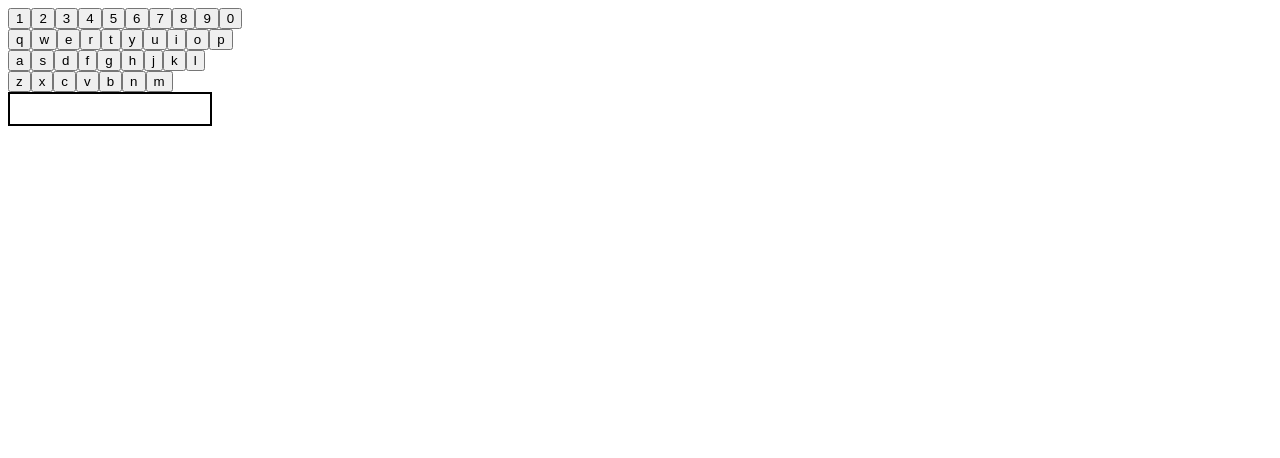
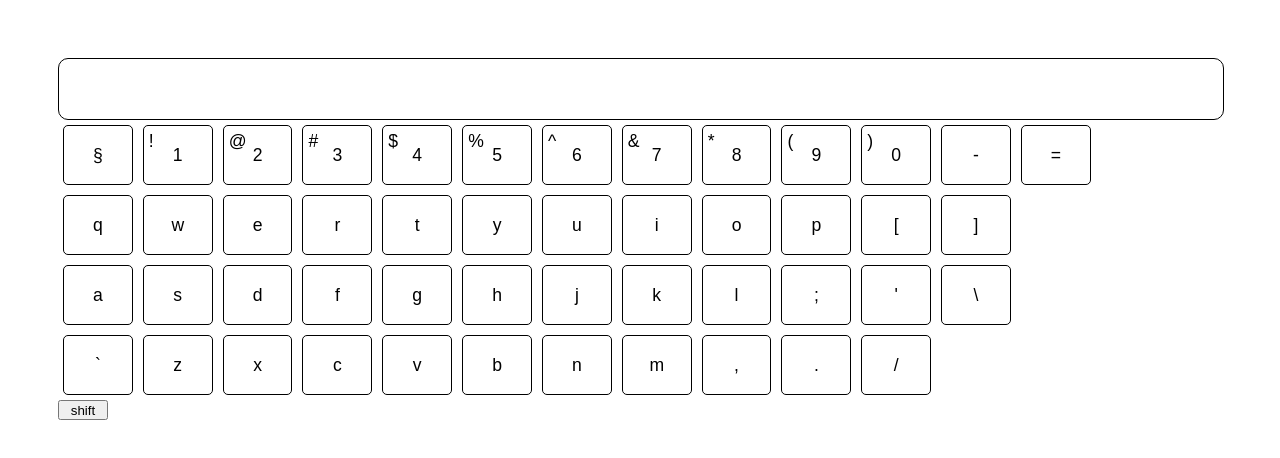
Before and after one commit to poplyq/virtual-keyboard, a plain HTML site: page index.html in a window 1280 px wide. Drawn offline with Linux system fonts and the light colour scheme.

Commit message:
feat: add special buttons and sum stiles, relize keypress logic

```diff
--- a/app.js
+++ b/app.js
@@ -1,16 +1,66 @@
 const keyboardContainer = document.createElement('div');
-
 keyboardContainer.classList.add('keyboard-container');
 
 const keyboardKeys = [
-  ['1', '2', '3', '4', '5', '6', '7', '8', '9', '0'],
-  ['q', 'w', 'e', 'r', 't', 'y', 'u', 'i', 'o', 'p'],
-  ['a', 's', 'd', 'f', 'g', 'h', 'j', 'k', 'l'],
-  ['z', 'x', 'c', 'v', 'b', 'n', 'm'],
+  ['q', 'w', 'e', 'r', 't', 'y', 'u', 'i', 'o', 'p', '[', ']'],
+  ['a', 's', 'd', 'f', 'g', 'h', 'j', 'k', 'l', ';', "'", '\\'],
+  ['`', 'z', 'x', 'c', 'v', 'b', 'n', 'm', ',', '.', '/'],
 ];
+const digitKey = [
+  '§',
+  '1',
+  '2',
+  '3',
+  '4',
+  '5',
+  '6',
+  '7',
+  '8',
+  '9',
+  '0',
+  '-',
+  '=',
+];
+//  const spesialKeys = ['-', '=', '[', ']', ';', `'`, '\\', ',', '.', '/'];
+
 const displayValue = [];
 const display = document.createElement('div');
 display.classList.add('display');
+keyboardContainer.appendChild(display);
+
+const digitContainer = document.createElement('div');
+digitContainer.classList.add('keyboard-row');
+
+digitKey.forEach((key) => {
+  const keyElement = document.createElement('button');
+  keyElement.classList.add('keyboard-key');
+  keyElement.innerText = key;
+  switch (key) {
+    case '-':
+      keyElement.code = 'Minus';
+      break;
+    case '§':
+      keyElement.code = 'Backquote';
+      break;
+    case '=':
+      keyElement.code = 'Equal';
+      break;
+    default:
+      keyElement.code = `Digit${key.toUpperCase()}`;
+      keyElement.classList.add(`digit${key}`);
+      break;
+  }
+  keyElement.addEventListener('click', () => {
+    displayValue.push(key);
+    display.innerHTML = displayValue.join('');
+    keyElement.classList.toggle('activeBtn');
+    setTimeout(() => {
+      keyElement.classList.toggle('activeBtn');
+    }, 100);
+  });
+  digitContainer.appendChild(keyElement);
+});
+keyboardContainer.appendChild(digitContainer);
 
 keyboardKeys.forEach((row) => {
   const rowElement = document.createElement('div');
@@ -20,13 +70,52 @@ keyboardKeys.forEach((row) => {
     const keyElement = document.createElement('button');
     keyElement.classList.add('keyboard-key');
     keyElement.innerText = key;
+    switch (key) {
+      case '-':
+        keyElement.code = 'Minus';
+        break;
+      case '=':
+        keyElement.code = 'Equal';
+        break;
+      case '[':
+        keyElement.code = 'BracketLeft';
+        break;
+      case ']':
+        keyElement.code = 'BracketRight';
+        break;
+      case ';':
+        keyElement.code = 'Semicolon';
+        break;
+      case "'":
+        keyElement.code = 'Quote';
+        break;
+      case '\\':
+        keyElement.code = 'Backslash';
+        break;
+      case ',':
+        keyElement.code = 'Comma';
+        break;
+      case '.':
+        keyElement.code = 'Period';
+        break;
+      case '/':
+        keyElement.code = 'Slash';
+        break;
+      case '`':
+        keyElement.code = 'IntlBackslash';
+        break;
+      default:
+        keyElement.code = `Key${key.toUpperCase()}`;
+        break;
+    }
 
     keyElement.addEventListener('click', () => {
       displayValue.push(key);
       display.innerHTML = displayValue.join('');
-      keyElement.classList.toggle('activeBtn')
-      setTimeout(()=>{
-        keyElement.classList.toggle('activeBtn')},100);
+      keyElement.classList.toggle('activeBtn');
+      setTimeout(() => {
+        keyElement.classList.toggle('activeBtn');
+      }, 100);
     });
 
     rowElement.appendChild(keyElement);
@@ -35,21 +124,44 @@ keyboardKeys.forEach((row) => {
   keyboardContainer.appendChild(rowElement);
 });
 
+const shift = document.createElement('button');
+shift.classList.add('shift');
+shift.innerText = 'shift';
+shift.addEventListener('click', () => {
+  shift.classList.toggle('activeBtn');
+  setTimeout(() => {
+    shift.classList.toggle('activeBtn');
+  }, 100);
+});
+
+keyboardContainer.appendChild(shift);
+
 document.body.appendChild(keyboardContainer);
-keyboardContainer.appendChild(display);
 
 document.addEventListener('keypress', (e) => {
   const keys = document.querySelectorAll('.keyboard-key');
   const arr = Array.from(keys);
+  console.log(e);
+
+  displayValue.push(e.key);
+  display.innerHTML = displayValue.join('');
 
   arr.forEach((el) => {
-    if (e.key == el.innerText) {
-        displayValue.push(e.key);
-        display.innerHTML = displayValue.join('');
-       el.classList.toggle('activeBtn')
-       setTimeout(()=>{
-        el.classList.toggle('activeBtn')
-       },100)
+    if (el.code === e.code) {
+      el.classList.toggle('activeBtn');
+      setTimeout(() => {
+        el.classList.toggle('activeBtn');
+      }, 100);
     }
   });
 });
+document.addEventListener('keydown', (e) => {
+  if (e.shiftKey) {
+    shift.classList.add('activeBtn');
+  }
+});
+document.addEventListener('keyup', (e) => {
+  if (!e.shiftKey) {
+    shift.classList.remove('activeBtn');
+  }
+});
--- a/style.css
+++ b/style.css
@@ -1,9 +1,102 @@
-.display{
-    border: 2px black solid;
-    width: 200px;
-    height: 30px;
+body{
+    padding: 50px;
+}
+.keyboard-container{
+
 }
 
+.display{
+    border: 1px black solid;
+    width: 100%;
+    height: 60px;
+    border-radius: 10px;
+}
+.keyboard-key{
+    width:6%;
+    height: 60px;
+    margin: 5px;
+    background-color: #fff;
+    border: black 1px solid;
+    border-radius: 5px;
+    position: relative;
+
+    font-size: 1.1em;
+}
 .activeBtn{
     background-color: blue;
 }
+.shift{
+    width: 50px;
+height: 20px;
+}
+
+.digit1::after{
+    content: "!";
+    position: absolute;
+    left: 5px;
+    top: 5px;
+
+}
+.digit2::after{
+    content: "@";
+    position: absolute;
+    left: 5px;
+    top: 5px;
+
+}
+.digit3::after{
+    content: "#";
+    position: absolute;
+    left: 5px;
+    top: 5px;
+
+}
+.digit4::after{
+    content: "$";
+    position: absolute;
+    left: 5px;
+    top: 5px;
+
+}
+.digit5::after{
+    content: "%";
+    position: absolute;
+    left: 5px;
+    top: 5px;
+
+}
+.digit6::after{
+    content: "^";
+    position: absolute;
+    left: 5px;
+    top: 5px;
+
+}
+.digit7::after{
+    content: "&";
+    position: absolute;
+    left: 5px;
+    top: 5px;
+
+}
+.digit8::after{
+    content: "*";
+    position: absolute;
+    left: 5px;
+    top: 5px;
+
+}
+.digit9::after{
+    content: "(";
+    position: absolute;
+    left: 5px;
+    top: 5px;
+
+}
+.digit0::after{
+    content: ")";
+    position: absolute;
+    left: 5px;
+    top: 5px;
+
+}
```
